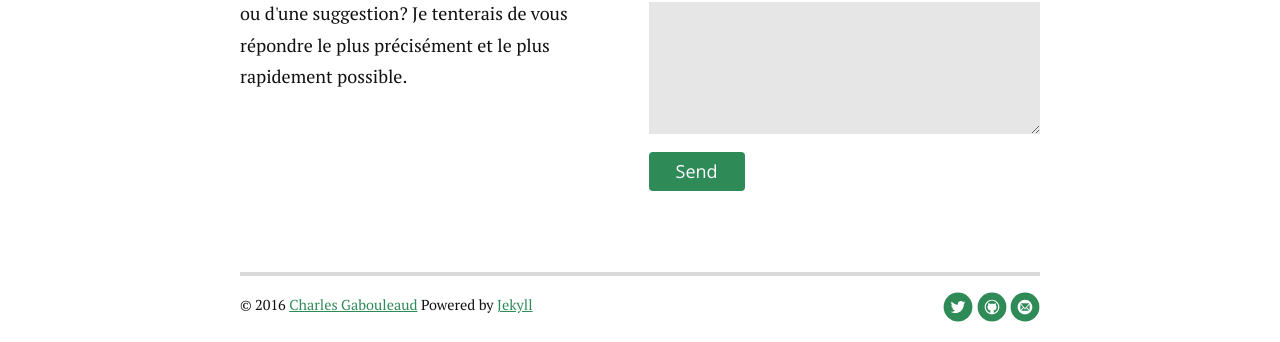
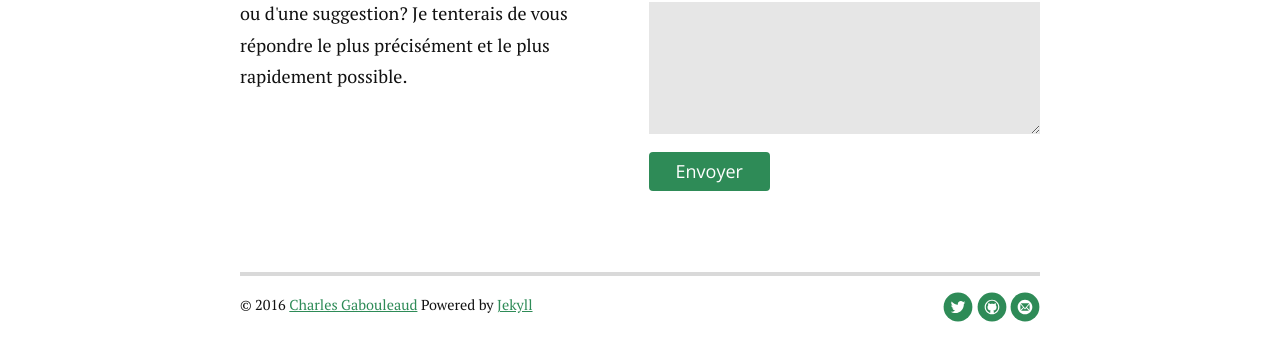
Before and after one commit to charlesgabouleaud/charlesgabouleaud.github.io, a Jekyll site: the page built from contact.md, in a window 1280 px wide. Shown: the part 624-966 px from the top of the page. Built offline with Jekyll 4.4.1, drawn with Linux system fonts in a browser that asks for light colours; nearby versions of some CDN libraries.

Commit message:
Modification du bouton d'envoi

```diff
--- a/contact.md
+++ b/contact.md
@@ -16,6 +16,6 @@
     <input type="email" id="email" name="_replyto" class="full-width"><br>
     <label for="message">Message</label>
     <textarea name="message" id="message" cols="30" rows="10" class="full-width"></textarea><br>
-    <input type="submit" value="Send" class="button">
+    <input type="submit" value="Envoyer" class="button">
   </form>
 </div>
```
